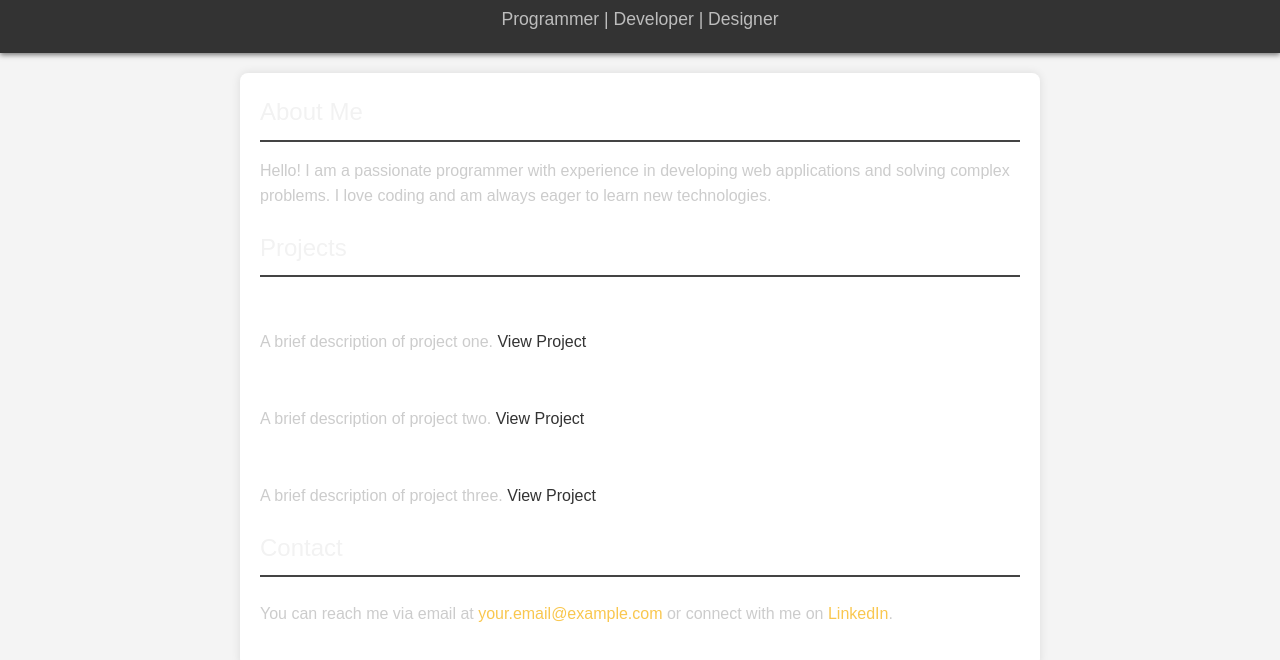
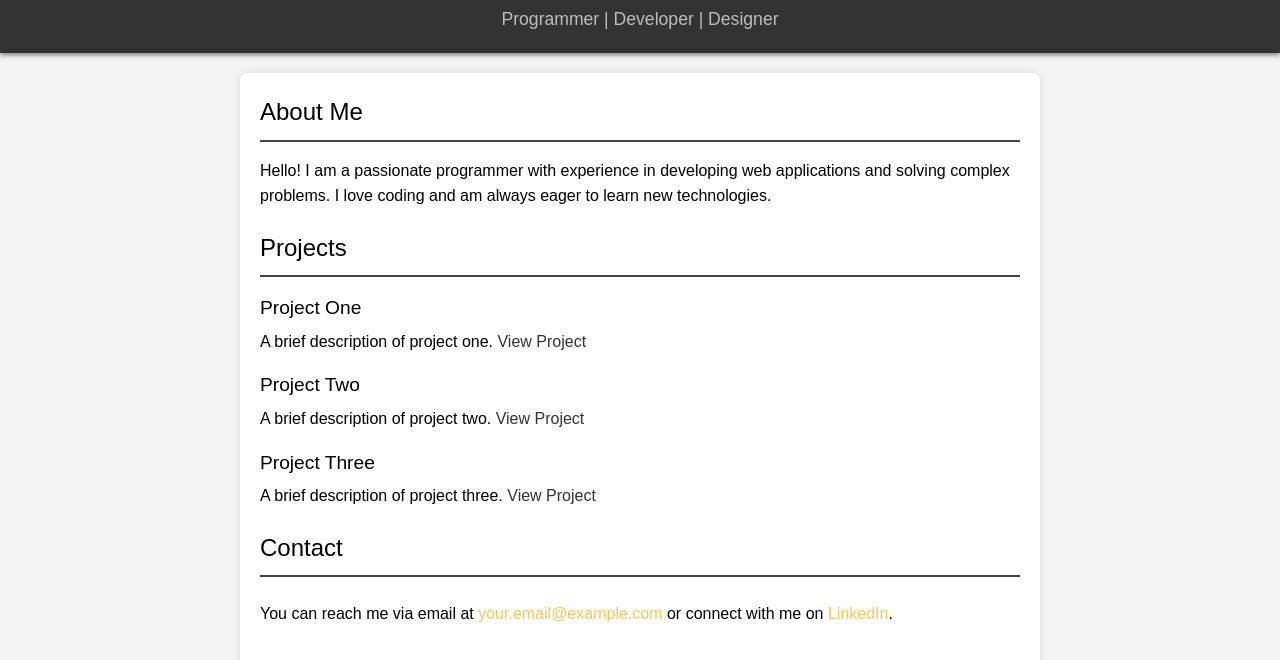
Before and after one commit to RodrigoSilvaLopes/portfolio-Website, a plain HTML site: page index.html in a window 1280 px wide. Shown: the part 74-734 px from the top of the page. Drawn offline with Linux system fonts and the light colour scheme.

Commit message:
Update style.css

```diff
--- a/style.css
+++ b/style.css
@@ -48,7 +48,7 @@ section h2 {
     margin-bottom: 1rem;
     font-size: 1.5rem;
     font-weight: 500;
-  color: #f2f2f2;
+    color: #000000;
     border-bottom: 2px solid #444;
     padding-bottom: 0.5rem;
   }
@@ -57,7 +57,7 @@ section h2 {
   section p {
     margin-bottom: 1rem;
     font-weight: 300;
-  color: #cccccc;
+    color: #000000;
   }
 
   /* Project Sections */
@@ -68,7 +68,7 @@ section p {
   .project h3 {
     font-size: 1.2rem;
     margin-bottom: 0.3rem;
-  color: #ffffff;
+    color: #000000;
     font-weight: 500;
   }
 
```
Lines whose indentation alone changed are shown as unchanged.
